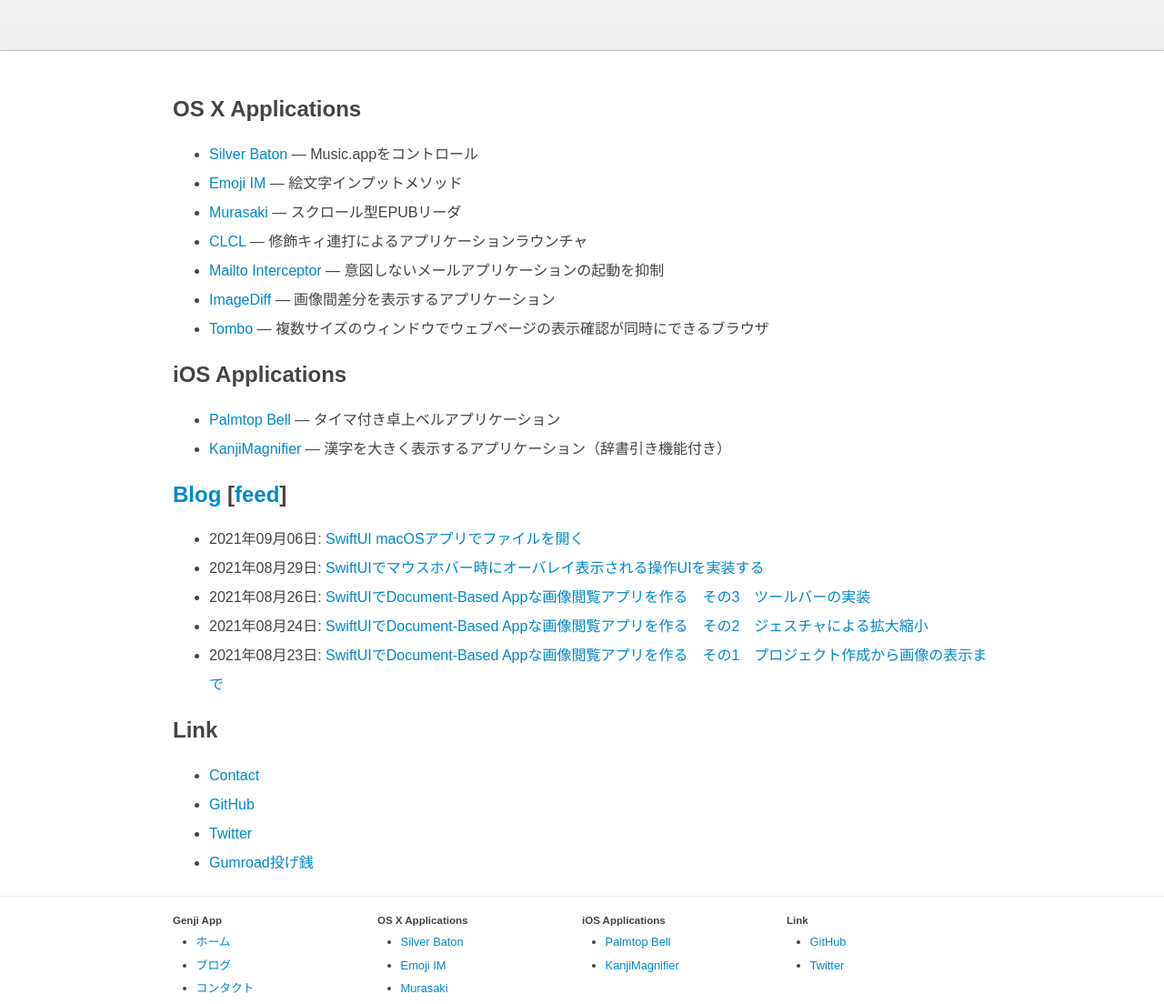
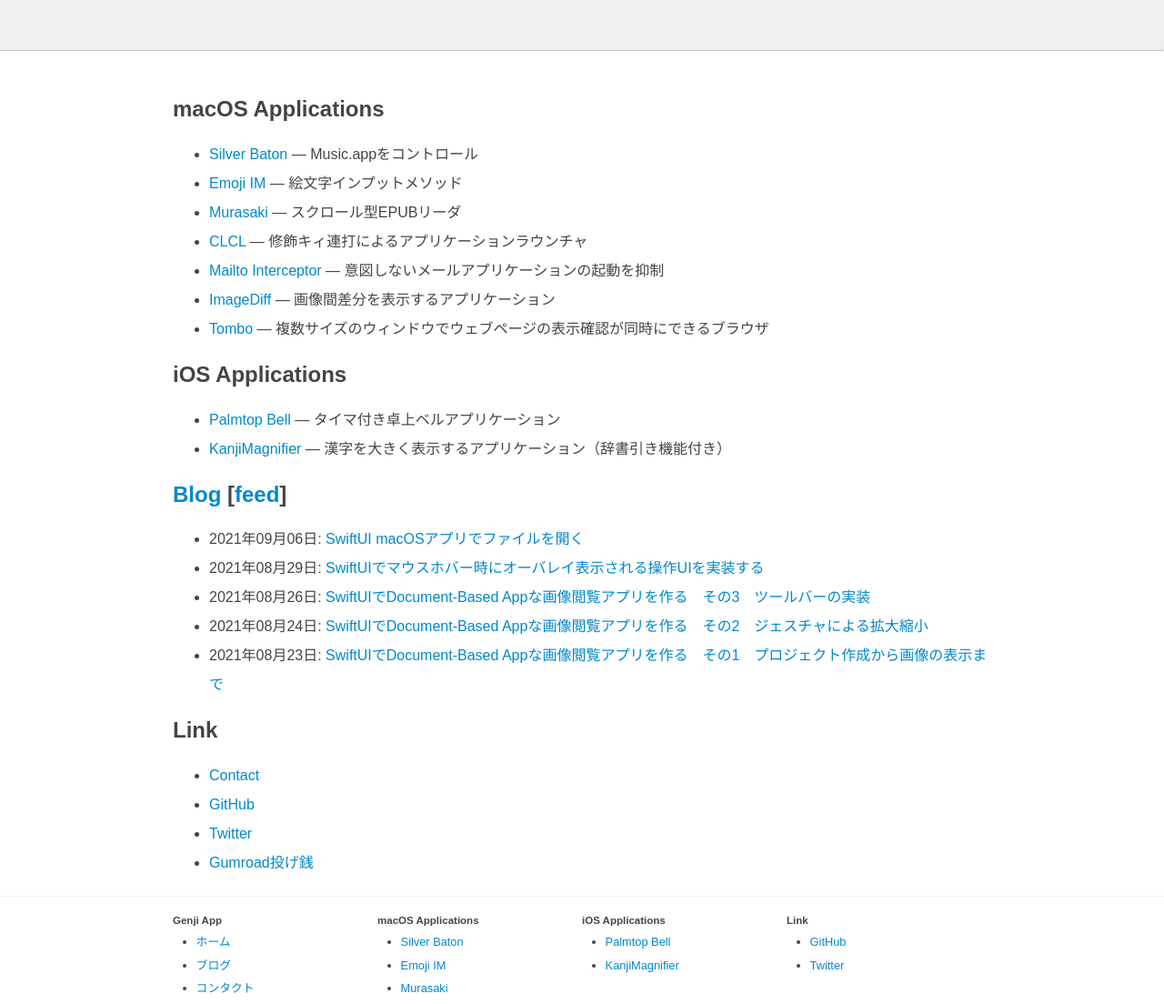
Before and after one commit to GenjiApp/genjiapp.github.io, a Jekyll site: the page built from index.html, in a window 1280 px wide. Shown: the part 348-1452 px from the top of the page at 91% size. Built offline with Jekyll 4.4.1, drawn with Linux system fonts in a browser that asks for light colours.

Commit message:
OS X -> macOS

```diff
--- a/_includes/footer.html
+++ b/_includes/footer.html
@@ -14,7 +14,7 @@
     </div>
 
     <div>
-      <h2>OS X Applications</h2>
+      <h2>macOS Applications</h2>
       <ul>
         <li><a href="/mac/silver-baton/{% if page.language == 'en' %}index_en.html{% endif %}">Silver Baton</a></li>
         <li><a href="/mac/emoji-im/{% if page.language == 'en' %}index_en.html{% endif %}">Emoji IM</a></li>
--- a/index.html
+++ b/index.html
@@ -3,7 +3,7 @@
 layout: home
 language: ja
 ---
-<h2>OS X Applications</h2>
+<h2>macOS Applications</h2>
 <ul>
   <li><a href="mac/silver-baton/">Silver Baton</a> — Music.appをコントロール</li>
   <li><a href="mac/emoji-im/">Emoji IM</a> — 絵文字インプットメソッド</li>
```
